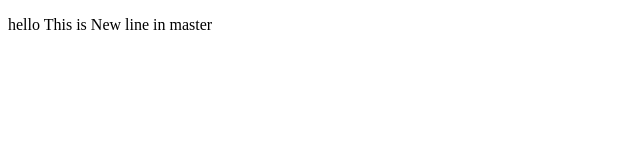
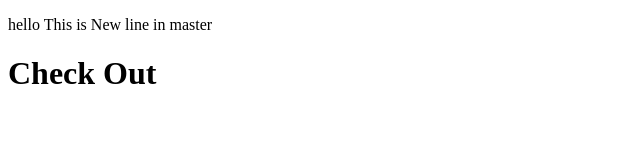
Before and after one commit to madhurcod/Git-Conflict, a plain HTML site: page index.html in a window 1280 px wide. Shown: the whole page, without its empty margins (0-640 px from the left). Drawn offline with Linux system fonts and the light colour scheme.

Commit message:
Add the new Line

```diff
--- a/index.html
+++ b/index.html
@@ -8,5 +8,6 @@
 </head>
 <body>
     <p>hello This is New line in master</p>
+    <h1>Check Out</h1>
 </body>
 </html>
```
